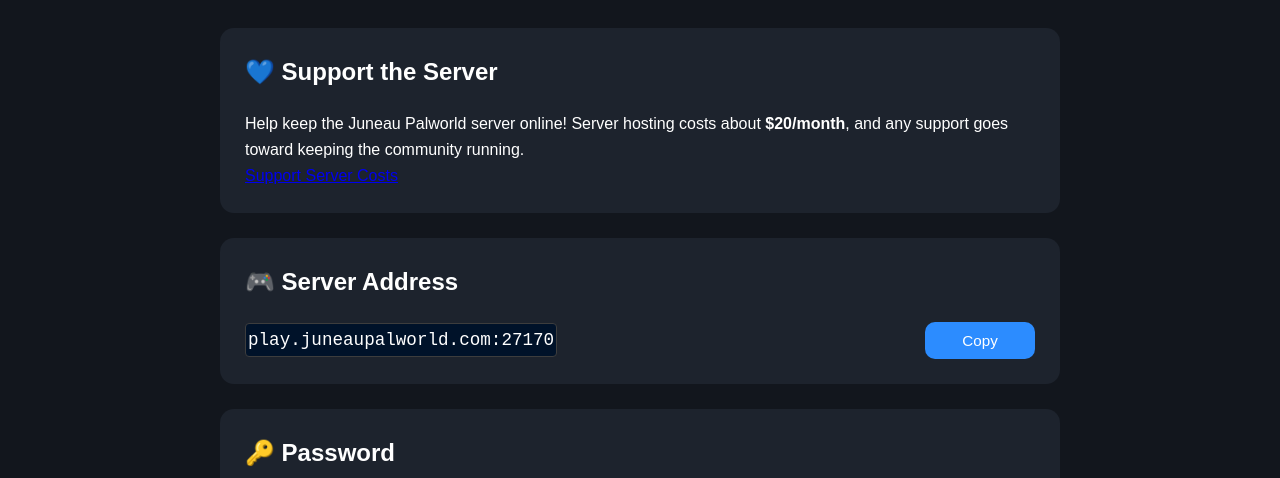
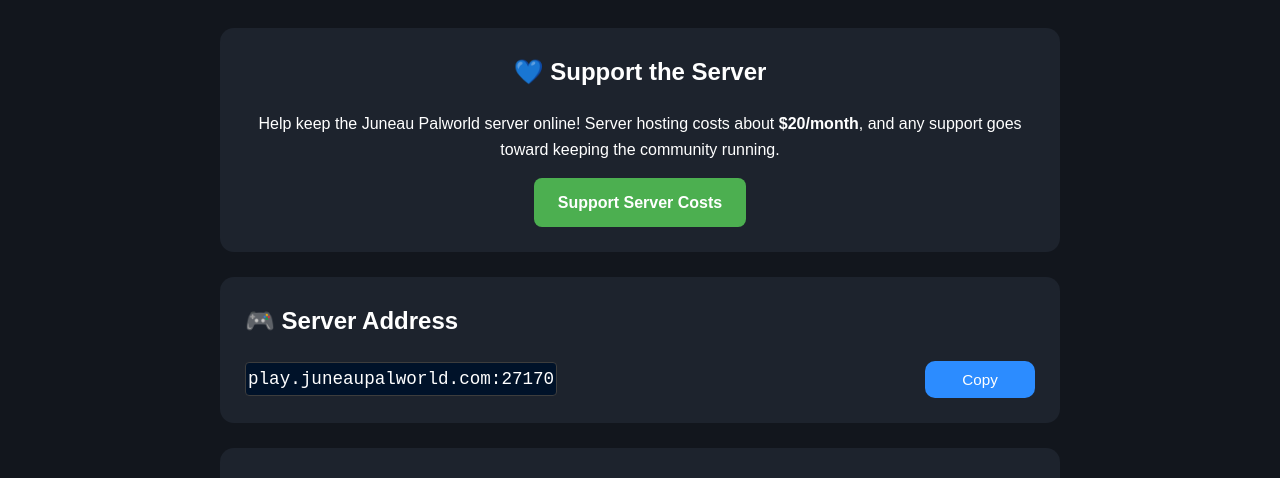
Before and after one commit to JL907/jl907.github.io, a plain HTML site: page index.html in a window 1280 px wide. Shown: the part 622-1100 px from the top of the page. Drawn offline with Linux system fonts and the light colour scheme.

Commit message:
Update style.css

```diff
--- a/css/style.css
+++ b/css/style.css
@@ -211,3 +211,24 @@
     font-family: "Courier New", Courier, monospace; /* Monospace font font stack */
     color: #ffffff;               /* Dark text color */
 }
+
+.support {
+    text-align: center;
+}
+
+.supportButton {
+    display: inline-block;
+    margin-top: 15px;
+    padding: 12px 24px;
+    border-radius: 8px;
+    background: #4caf50;
+    color: white;
+    text-decoration: none;
+    font-weight: bold;
+    transition: 0.2s ease;
+}
+
+.supportButton:hover {
+    background: #45a049;
+    transform: translateY(-2px);
+}
```
